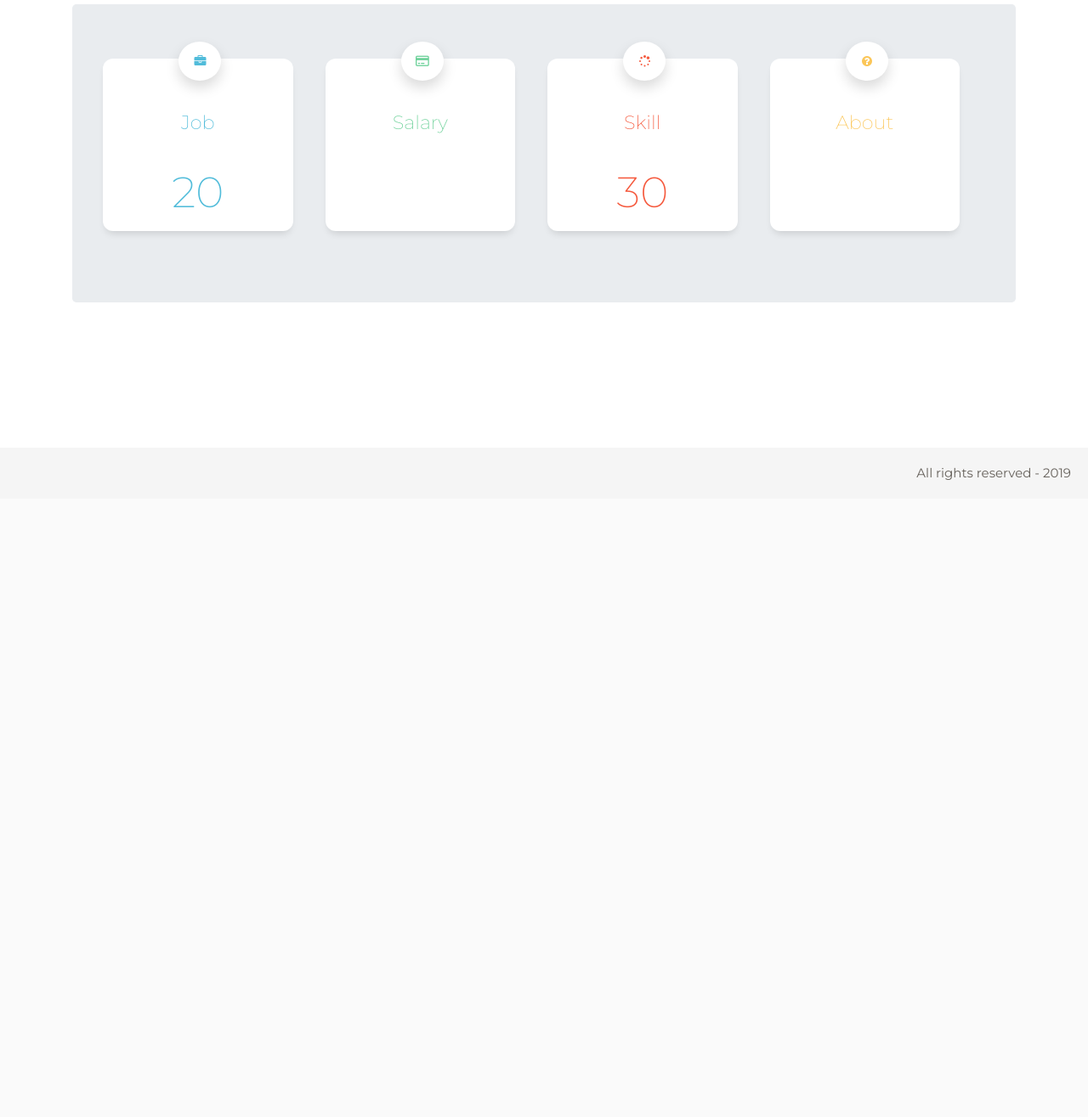
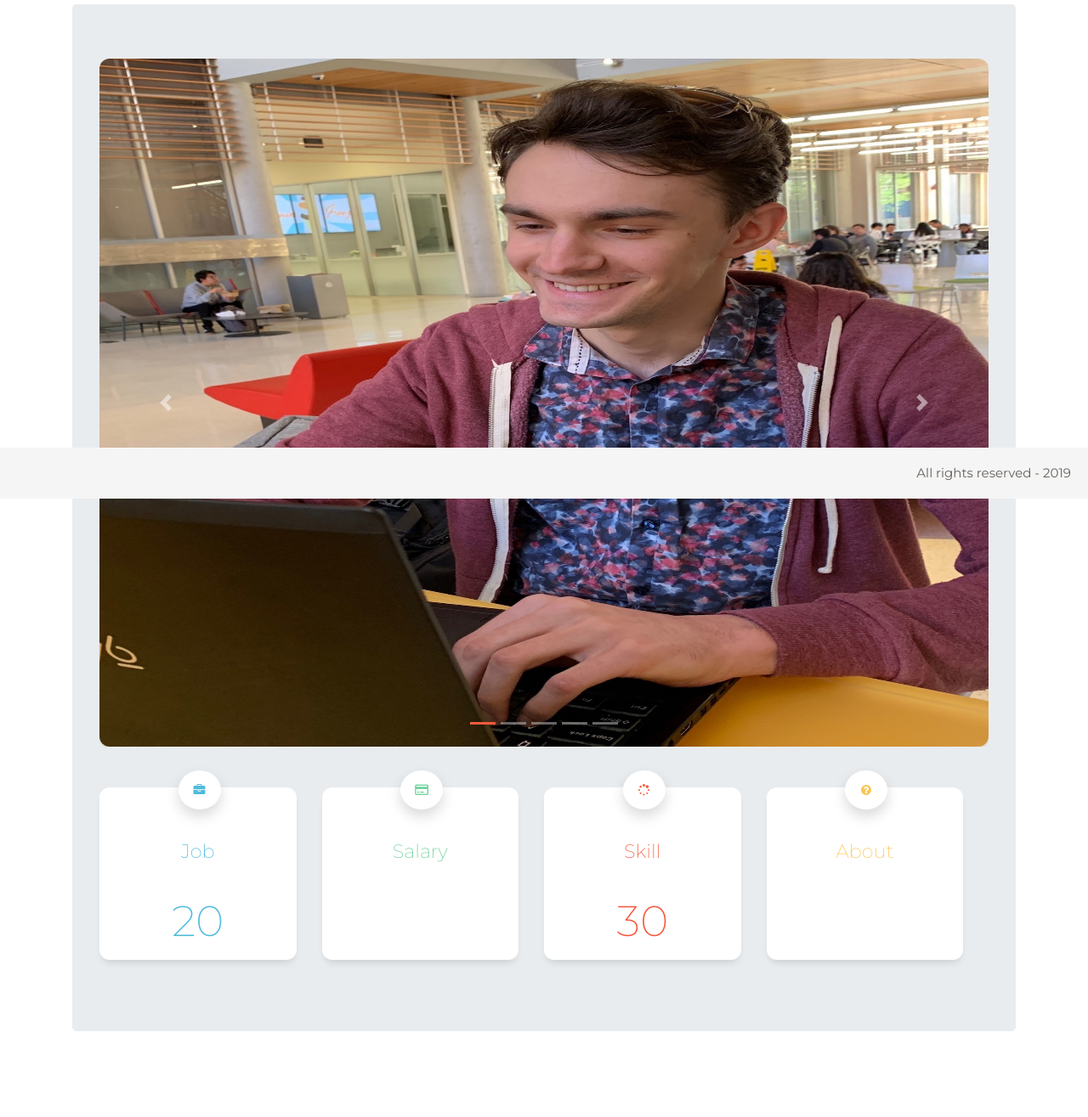
Before and after one commit to xindixu/prep-for-job, a Flask app: page / in a window 1280 px wide. Shown: the part 213-1528 px from the top of the page at 85% size. Before the commit the page ends 778 px from the top, so only its background shows below. Run offline with Flask 2, Linux system fonts and the light colour scheme; some libraries are stand-ins or nearby versions.

Commit message:
changes made to splash page - pictures added

```diff
--- a/app/templates/index.html
+++ b/app/templates/index.html
@@ -29,6 +29,12 @@
   .effect:hover {
     top: -8px;
   }
+
+  .carousel-item, img{
+    width: 100%;
+    height: auto;
+    border-radius: 4px;
+  }
 </style>
 <link rel="stylesheet" href="https://cdnjs.cloudflare.com/ajax/libs/font-awesome/4.7.0/css/font-awesome.css
 ">
@@ -40,9 +46,44 @@
 </div>
 
 <div class="jumbotron">
-  <div class="row w-100">
-    <div class="col-md-3 effect">
-      <div class="card border-info mx-sm-1 p-3" onclick="window.location='{{ url_for("job") }}';">
+  <div id="carouselExampleIndicators" class="carousel slide" data-ride="carousel">
+  <ol class="carousel-indicators">
+    <li data-target="#carouselExampleIndicators" data-slide-to="0" class="active"></li>
+    <li data-target="#carouselExampleIndicators" data-slide-to="1"></li>
+    <li data-target="#carouselExampleIndicators" data-slide-to="2"></li>
+    <li data-target="#carouselExampleIndicators" data-slide-to="3"></li>
+    <li data-target="#carouselExampleIndicators" data-slide-to="4"></li>
+  </ol>
+  <div class="carousel-inner">
+    <div class="carousel-item active">
+      <img style="width: 1440px; height: 810px;" class="d-block w-100" src="../static/images/aidan_photo2.jpg" alt="1">
+    </div>
+    <div class="carousel-item">
+      <img class="d-block w-100" src="../static/images/dylan_photo2.jpg" alt="2">
+    </div>
+    <div class="carousel-item">
+      <img class="d-block w-100" src="../static/images/yiran_photo2.jpg" alt="3">
+    </div>
+    <div class="carousel-item">
+      <img class="d-block w-100" src="../static/images/xindi_photo2.jpg" alt="4">
+    </div>
+    <div class="carousel-item">
+      <img class="d-block w-100" src="../static/images/srishtti_photo2.jpg" alt="Third slide">
+    </div>
+  </div>
+  <a class="carousel-control-prev" href="#carouselExampleIndicators" role="button" data-slide="prev">
+    <span class="carousel-control-prev-icon" aria-hidden="true"></span>
+    <span class="sr-only">Previous</span>
+  </a>
+  <a class="carousel-control-next" href="#carouselExampleIndicators" role="button" data-slide="next">
+    <span class="carousel-control-next-icon" aria-hidden="true"></span>
+    <span class="sr-only">Next</span>
+  </a>
+</div>
+
+  <div class="row mt-5 w-100 text-center">
+    <div class="col-md-3 effect text-center">
+      <div class="card border-info p-3" onclick="window.location='{{ url_for("job") }}';">
         <div class="card border-info shadow text-info p-3 my-card"><span class="fa fa-briefcase" aria-hidden="true"></span></div>
         <div class="text-info text-center mt-3">
           <h4>Job</h4>
@@ -52,8 +93,8 @@
         </div>
       </div>
     </div>
-    <div class="col-md-3 effect">
-      <div class="card border-success mx-sm-1 p-3" onclick="window.location='{{ url_for("salary") }}';">
+    <div class="col-md-3 effect text-center">
+      <div class="card border-success p-3" onclick="window.location='{{ url_for("salary") }}';">
         <div class="card border-success shadow text-success p-3 my-card"><span class="fa fa-credit-card" aria-hidden="true"></span></div>
         <div class="text-success text-center mt-3">
           <h4>Salary</h4>
@@ -63,8 +104,8 @@
         </div>
       </div>
     </div>
-    <div class="col-md-3 effect">
-      <div class="card border-danger mx-sm-1 p-3" onclick="window.location='{{ url_for("skill") }}';">
+    <div class="col-md-3 effect text-center">
+      <div class="card border-danger p-3" onclick="window.location='{{ url_for("skill") }}';">
         <div class="card border-danger shadow text-danger p-3 my-card"><span class="fa fa-spinner" aria-hidden="true"></span></div>
         <div class="text-danger text-center mt-3">
           <h4>Skill</h4>
@@ -74,8 +115,8 @@
         </div>
       </div>
     </div>
-    <div class="col-md-3 effect">
-      <div class="card border-warning mx-sm-1 p-3" onclick="window.location='{{ url_for("about") }}';">
+    <div class="col-md-3 effect text-center">
+      <div class="card border-warning p-3" onclick="window.location='{{ url_for("about") }}';">
         <div class="card border-warning shadow text-warning p-3 my-card"><span class="fa fa-question-circle" aria-hidden="true"></span></div>
         <div class="text-warning text-center mt-3">
           <h4>About</h4>
```
Also changed, not shown: app/static/images/aidan_photo2.jpg (added), app/static/images/dylan_photo2.jpg (added), app/static/images/srishtti_photo2.jpg (added), 2 other files.
